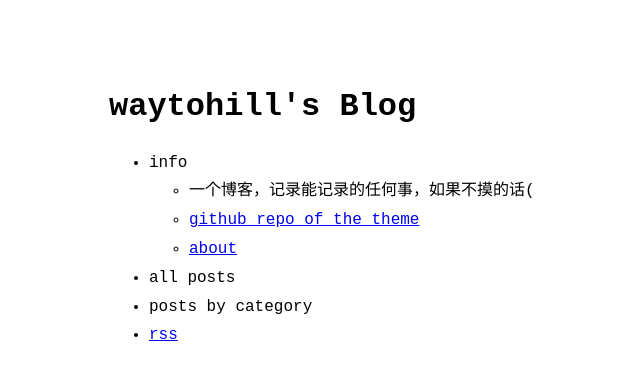
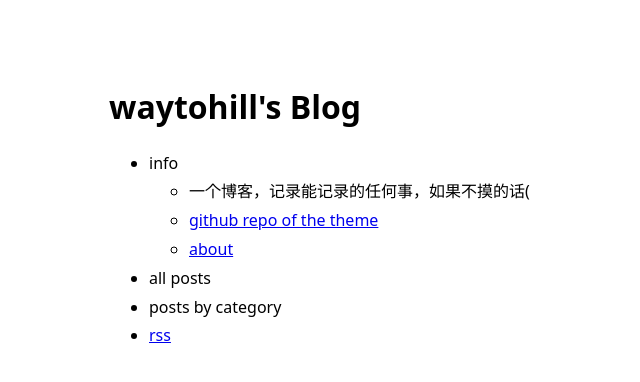
Before and after one commit to waytohill/waytohill.github.io, a Jekyll site: the page built from index.md, in a window 1280 px wide. Shown: the top 382 px of the page, without its empty margins (211-851 px from the left). Built offline with Jekyll 4.4.1, drawn with Linux system fonts in a browser that asks for light colours; some web fonts are replaced.

Commit message:
add LXGW wenkai

```diff
--- a/_includes/head.html
+++ b/_includes/head.html
@@ -16,6 +16,8 @@
 
   <link rel="shortcut icon" type="image/x-icon" href="{{ site.favicon | relative_url }}" />
   <link rel="stylesheet" href="{{ "/assets/css/main.css" | relative_url }}" />
+  <link rel="stylesheet" href="{{ '/assets/css/custom.css' | relative_url }}">
+
 	<link rel="stylesheet" href="https://cdn.jsdelivr.net/npm/katex@0.16.9/dist/katex.css" integrity="sha384-OH8qNTHoMMVNVcKdKewlipV4SErXqccxxlg6HC9Cwjr5oZu2AdBej1TndeCirael" crossorigin="anonymous">
 
 </head>
--- /dev/null
+++ b/assets/css/custom.css
@@ -0,0 +1,21 @@
+
+@font-face {
+  font-family: "LXGW WenKai CJK";
+  src: url("/assets/fonts/LXGWWenKai-Regular.ttf") format("truetype");
+  font-weight: 400;
+  font-style: normal;
+
+
+  unicode-range:
+    U+2000-206F,
+    U+3000-303F,
+    U+3400-4DBF,
+    U+4E00-9FFF,
+    U+F900-FAFF,
+    U+FF00-FFEF;
+}
+
+
+body {
+  font-family: "LXGW WenKai CJK", system-ui, -apple-system, "Segoe UI", Roboto, "Helvetica Neue", Arial, sans-serif;
+}
```
Also changed, not shown: 3 other files.
